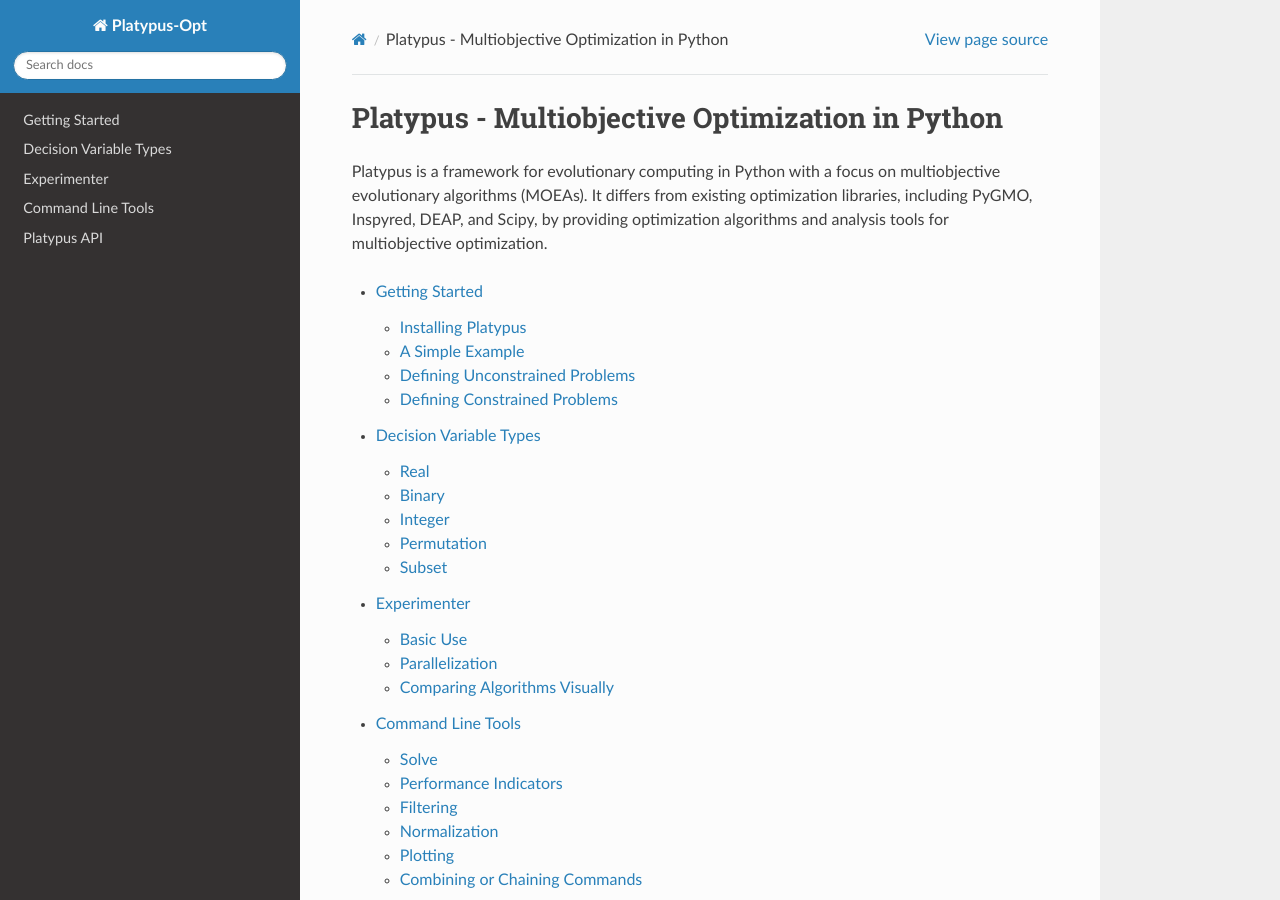
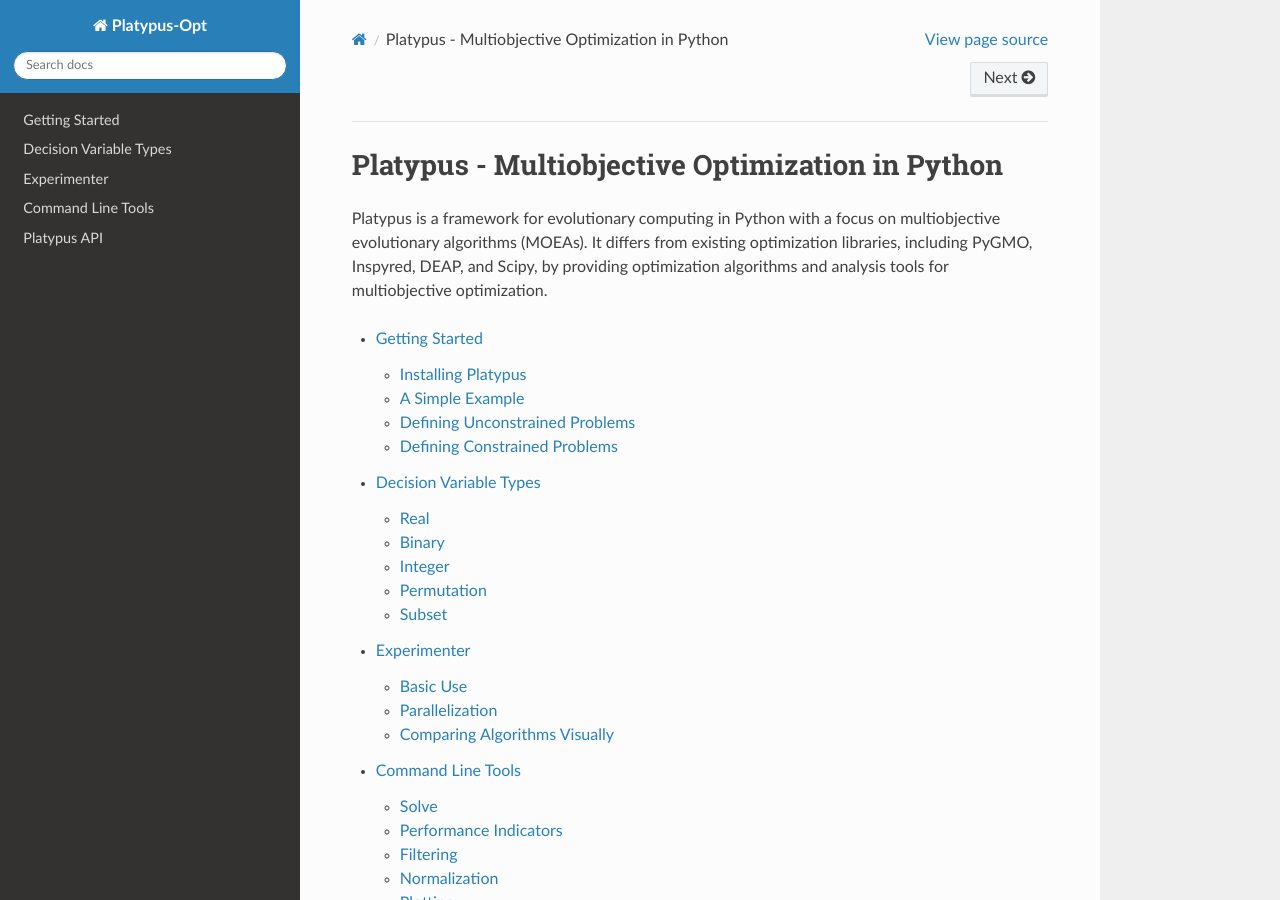
Before and after one commit to Project-Platypus/Platypus, a Sphinx documentation site: the page built from docs/index.rst, in a window 1280 px wide and 900 px high. Built offline with Sphinx 7.4.7 and the Read the Docs theme 3.1.0, drawn with Linux system fonts in a browser that asks for light colours; formulas are drawn with MathJax 3.

Commit message:
Add top navigation buttons in docs  (#254)
* untrack make.bat

* update conf.py

```diff
--- a/docs/conf.py
+++ b/docs/conf.py
@@ -33,6 +33,10 @@
 html_theme = 'sphinx_rtd_theme'
 html_static_path = ['_static']
 
+html_theme_options = {
+    'prev_next_buttons_location': 'both'
+}
+
 # The initial api/ contents were created with:
 #   sphinx-apidoc --separate --remove-old --no-toc -o docs/api platypus "*test*"
 #
```
Also changed, not shown: 1 other file.
